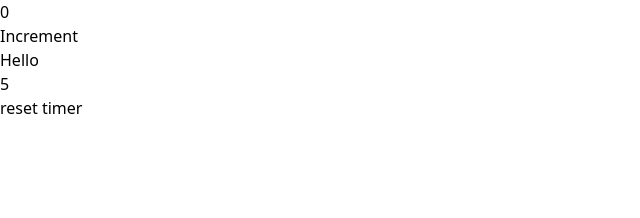
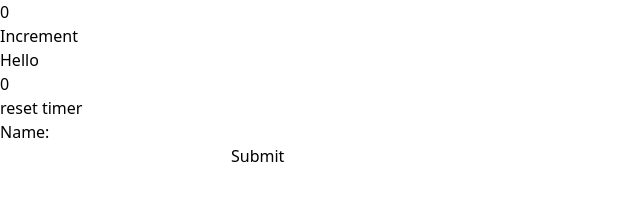
Before and after one commit to NimishKr16/learning-react, a React (Create React App) app in the folder learning-react-basics/: page / in a window 1280 px wide. Shown: the top 218 px of the page, without its empty margins (0-640 px from the left). Built offline with nearby package versions, Linux system fonts and the light colour scheme.

Commit message:
Form state management

```diff
--- a/learning-react-basics/src/App.js
+++ b/learning-react-basics/src/App.js
@@ -1,11 +1,12 @@
 import './index.css'
 import './App.css'
 import Counter from './Counter';
-
+import SimpleForm from './SimpleForm';
 const App = () => {
   return (
     <div >
       <Counter></Counter>
+      <SimpleForm></SimpleForm>
     </div>
   );
 }
--- a/learning-react-basics/src/Counter.js
+++ b/learning-react-basics/src/Counter.js
@@ -5,15 +5,17 @@ const Counter = () => {
 
   let [count,setCount] = useState(0);
   let [time,setTime] = useState(0);
-  useEffect(() => {
-    const interval = setInterval(() => {
-        setTime(time+1);
-    }, 1000);
 
-    return () => {
-      clearInterval(time)
-    }
-  }, [time])
+
+//   useEffect(() => {
+//     const interval = setInterval(() => {
+//         setTime(time+1);
+//     }, 1000);
+
+//     return () => {
+//       clearInterval(time)
+//     }
+//   }, [time])
 
   const stopTimer = () => {
     setTime(0);
--- /dev/null
+++ b/learning-react-basics/src/SimpleForm.jsx
@@ -0,0 +1,32 @@
+import React, { useState } from 'react'
+
+const SimpleForm = () => {
+    const [name,setName] = useState('');
+
+    const handleSubmit = (e) => {
+        e.preventDefault();
+        alert(`Form submitted: ${name}`);
+
+
+    }
+
+    const handleChange = (e) => {
+        e.preventDefault();
+
+        setName(e.target.value);
+
+    }
+  return (
+    <div>
+    <h1>Name:{name}</h1>
+
+    <form onSubmit={handleSubmit}>
+
+    <input type="text" value={name} onChange={handleChange} />
+    <button type="submit">Submit</button>
+    </form>
+    </div>
+  )
+}
+
+export default SimpleForm
```
